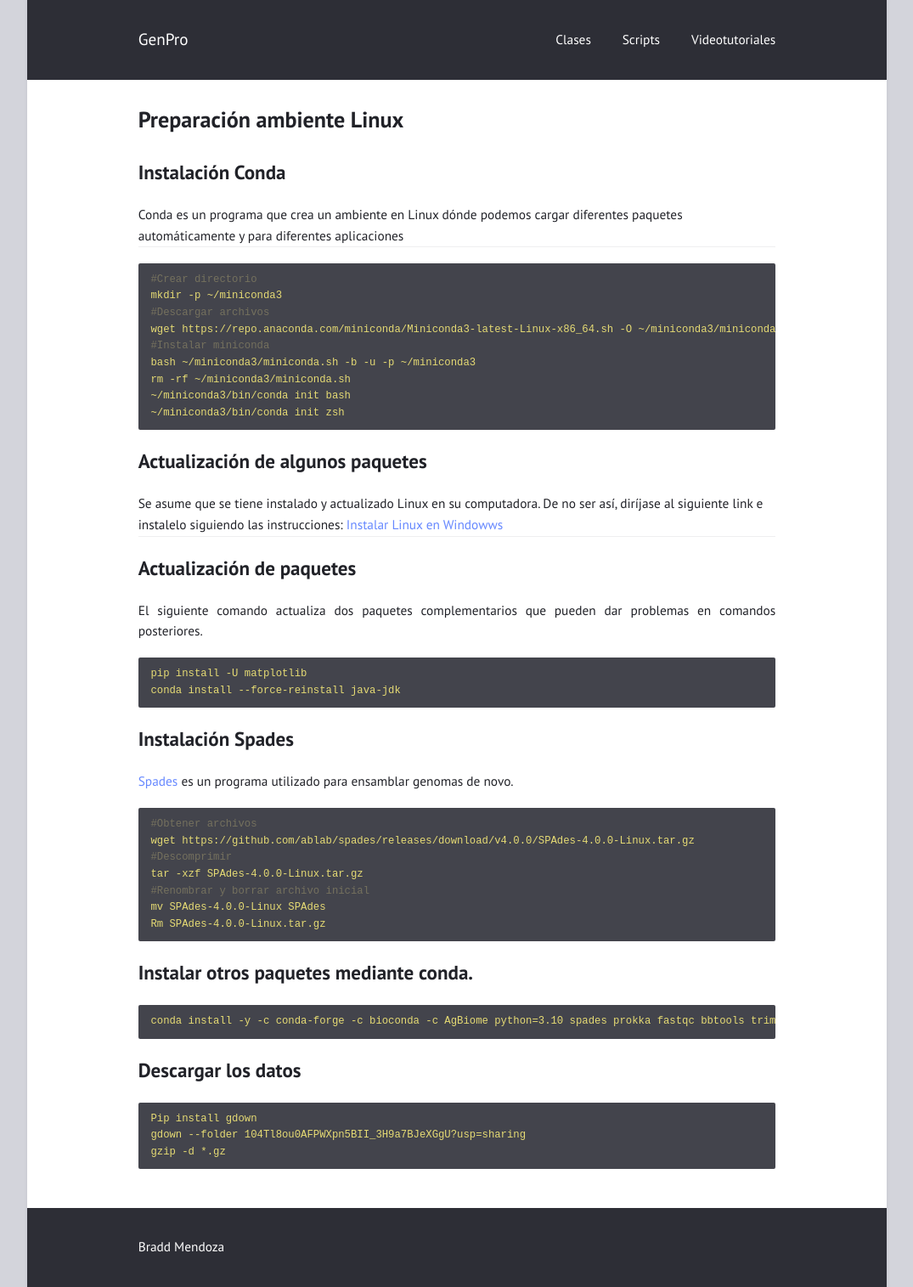
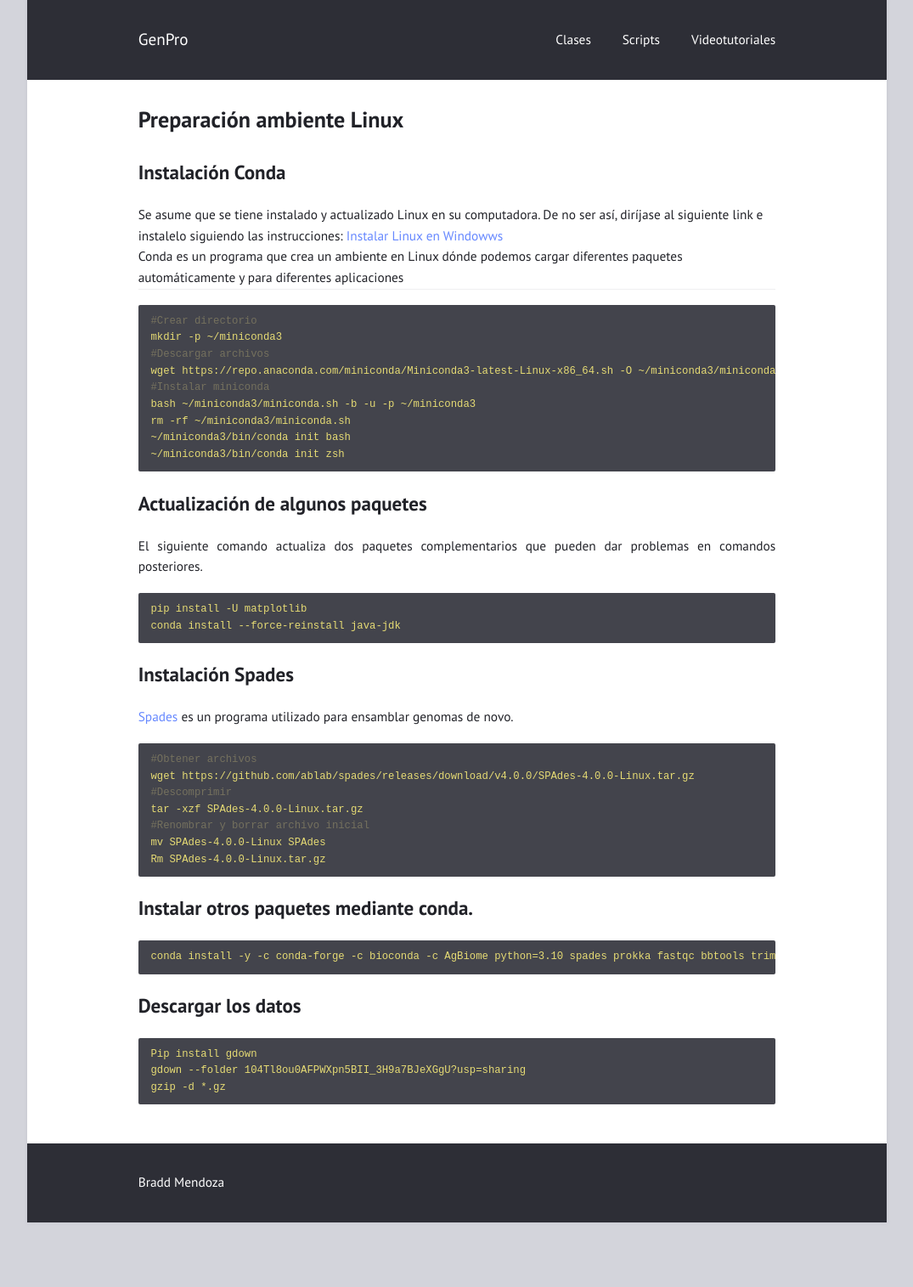
Before and after one commit to braddmg/GenPro, a Jekyll site: the page built from _posts/2024-07-14-Preparacion-de-ambiente-linux.md, in a window 1280 px wide. Shown: the whole page at 85% size, without its empty margins (102-1177 px from the left). Built offline with Jekyll 4.4.1, drawn with Linux system fonts in a browser that asks for light colours; after the commit the page ends 1439 px from its top, so only the background shows below that.

Commit message:
Update 2024-07-14-Preparacion-de-ambiente-linux.md

````diff
--- a/_posts/2024-07-14-Preparacion-de-ambiente-linux.md
+++ b/_posts/2024-07-14-Preparacion-de-ambiente-linux.md
@@ -21,10 +22,7 @@
 ```
 
 ## Actualización de algunos paquetes
-<article>
-Se asume que se tiene instalado y actualizado Linux en su computadora. De no ser así, diríjase al siguiente link e instalelo siguiendo las instrucciones: <a href="https://learn.microsoft.com/es-es/windows/wsl/install">Instalar Linux en Windowws </a> <br>
-</article>
-## Actualización de paquetes
+
 El siguiente comando actualiza dos paquetes complementarios que pueden dar problemas en comandos posteriores.
 
 ```yml
````
Also changed, not shown: other parts of _posts/2024-07-14-Preparacion-de-ambiente-linux.md (+1 -0 lines).
